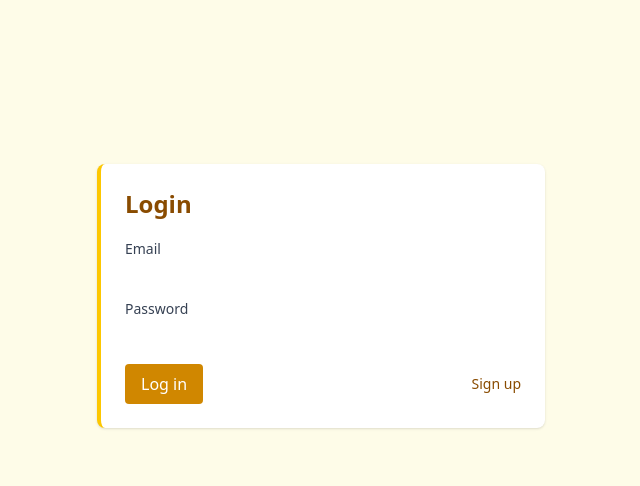
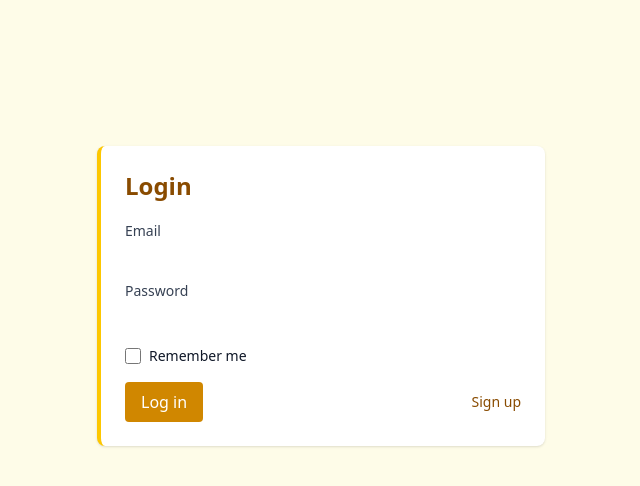
Before and after one commit to NavisAyara/health-hub-pms, a React app in the folder frontend/: page / in a window 1280 px wide. Shown: the top 486 px of the page, without its empty margins (319-959 px from the left). Built offline with nearby package versions, Linux system fonts and the light colour scheme; the HTML template or start-up script is replaced by a standard one.

Commit message:
implement 'remember me' logic

```diff
--- a/frontend/src/components/Layout.jsx
+++ b/frontend/src/components/Layout.jsx
@@ -1,12 +1,29 @@
 import { Outlet, useLocation, useNavigate } from 'react-router-dom'
+import { useEffect } from 'react'
 
 export default function Layout() {
   const location = useLocation()
   const navigate = useNavigate()
   const isAuthRoute = location.pathname === '/' || location.pathname === '/signup'
 
+  useEffect(() => {
+    if (!isAuthRoute) {
+      const token = localStorage.getItem('access_token') || sessionStorage.getItem('access_token')
+      if (!token) {
+        navigate('/')
+      }
+    }
+  }, [isAuthRoute, navigate])
+
   function handleLogout() {
-    // TODO: clear auth state / tokens
+    localStorage.removeItem('access_token')
+    localStorage.removeItem('refresh_token')
+    localStorage.removeItem('user')
+
+    sessionStorage.removeItem('access_token')
+    sessionStorage.removeItem('refresh_token')
+    sessionStorage.removeItem('user')
+
     navigate('/')
   }
 
--- a/frontend/src/pages/Login.jsx
+++ b/frontend/src/pages/Login.jsx
@@ -4,6 +4,7 @@ import { useNavigate } from 'react-router-dom'
 export default function Login() {
   const [email, setEmail] = useState('')
   const [password, setPassword] = useState('')
+  const [rememberMe, setRememberMe] = useState(false)
   const [loading, setLoading] = useState(false)
   const [error, setError] = useState(null)
   const navigate = useNavigate()
@@ -30,10 +31,11 @@ export default function Login() {
 
       const { access_token, refresh_token, user } = body.data
 
-      // Store tokens in localStorage
-      localStorage.setItem('access_token', access_token)
-      localStorage.setItem('refresh_token', refresh_token)
-      localStorage.setItem('user', JSON.stringify(user))
+      // Store tokens based on remember me preference
+      const storage = rememberMe ? localStorage : sessionStorage
+      storage.setItem('access_token', access_token)
+      storage.setItem('refresh_token', refresh_token)
+      storage.setItem('user', JSON.stringify(user))
 
       // Redirect based on role
       const role = user?.role
@@ -78,6 +80,19 @@ export default function Login() {
           />
         </label>
 
+        <div className="flex items-center mb-4">
+          <input
+            id="remember-me"
+            type="checkbox"
+            checked={rememberMe}
+            onChange={(e) => setRememberMe(e.target.checked)}
+            className="h-4 w-4 text-yellow-600 focus:ring-yellow-500 border-gray-300 rounded"
+          />
+          <label htmlFor="remember-me" className="ml-2 block text-sm text-gray-900">
+            Remember me
+          </label>
+        </div>
+
         <div className="flex items-center justify-between">
           <button
             type="submit"
```
